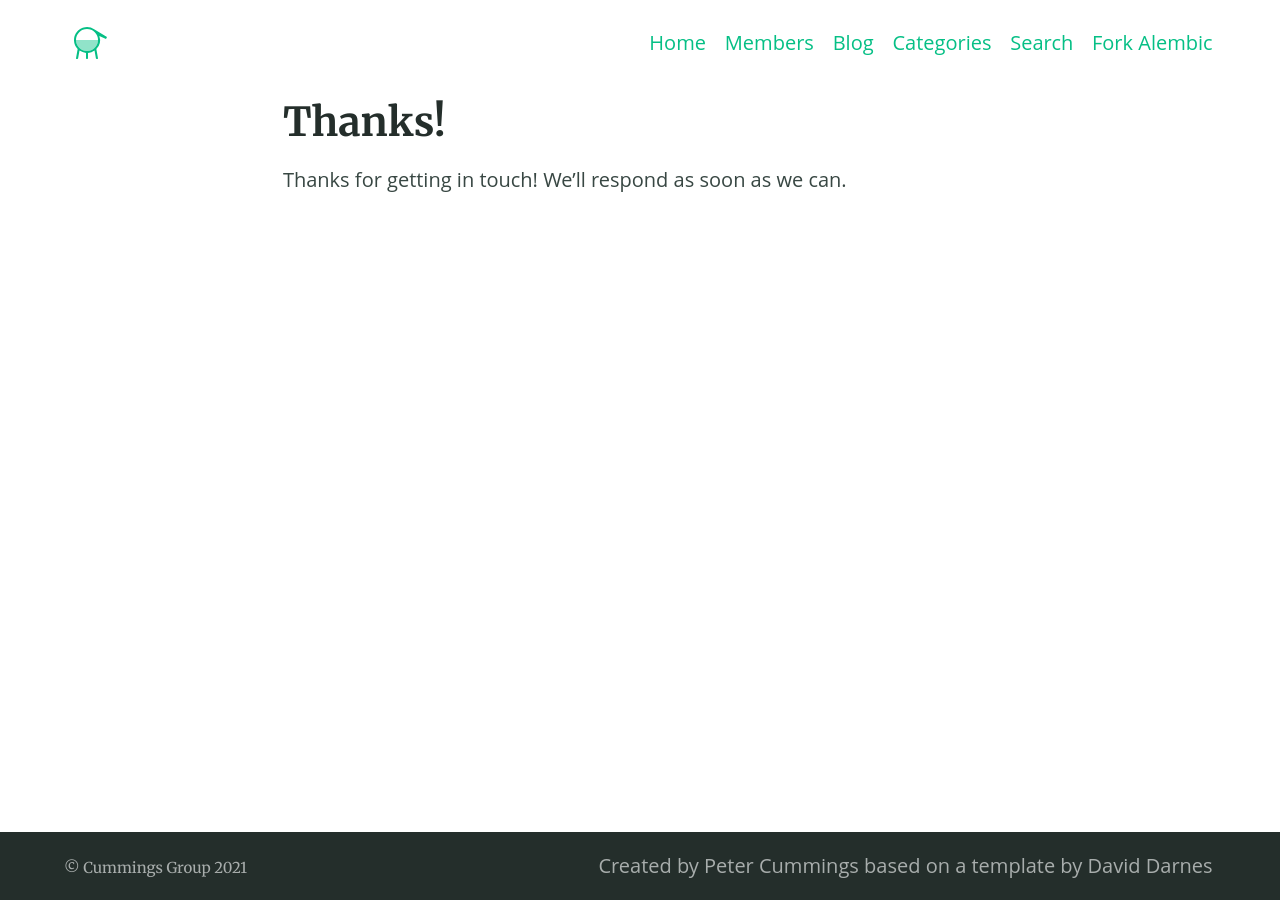
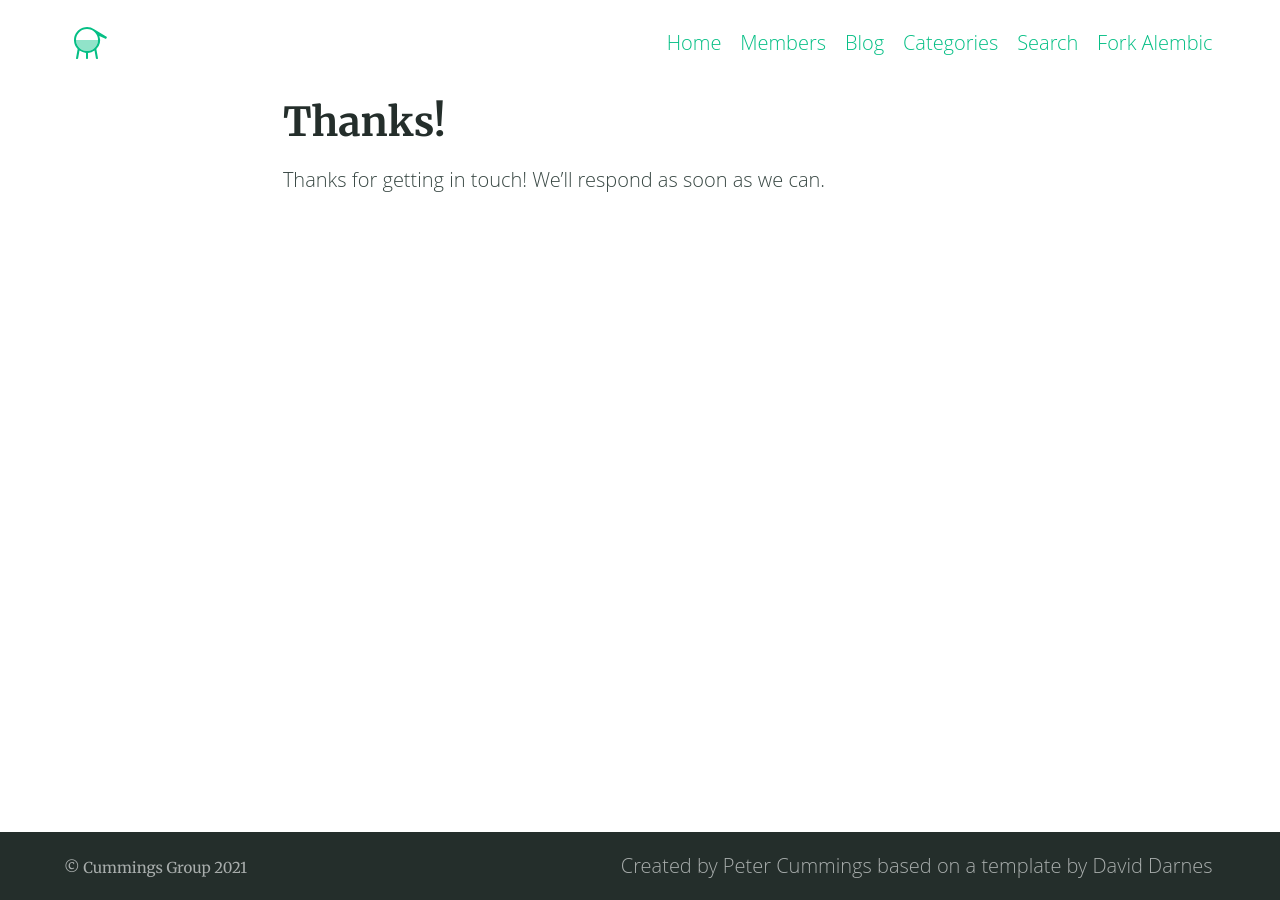
Before and after one commit to ptc2ug/ptc2ug.github.io, a Jekyll site: the page built from thanks.md, in a window 1280 px wide. Built offline with Jekyll 4.4.1, drawn with Linux system fonts in a browser that asks for light colours.

Commit message:
Update _settings.scss

```diff
--- a/_sass/_settings.scss
+++ b/_sass/_settings.scss
@@ -15,7 +15,7 @@ $white: #ffffff !default;
 
 // Typography
 $bodytype: (
-  font-family: '"Open Sans",light',
+  font-family: "Open Sans light",
   regular: 400,
   bold: 700,
   italic: italic,
```
